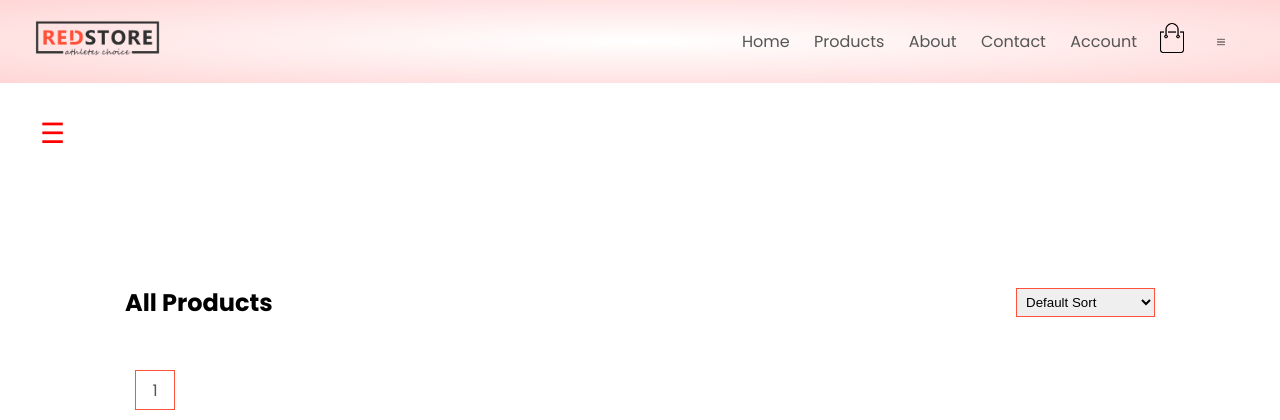
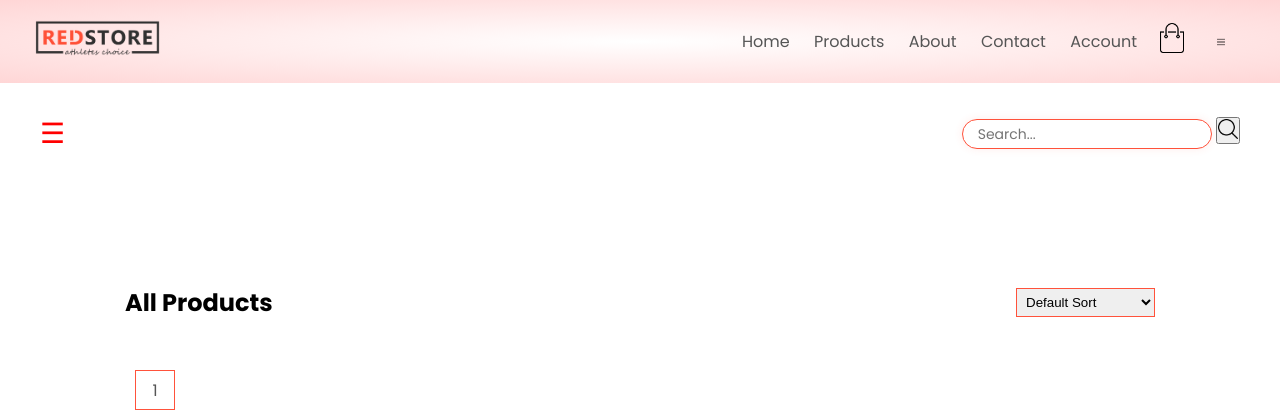
Before and after one commit to shifanct/RED-STORE, a Django app: page /products/ in a window 1280 px wide. Shown: the top 420 px of the page. Run offline with Django 5.2, Linux system fonts and the light colour scheme; the visitor is signed in with stand-in values (Sample User, id 1); data that the repository does not hold is empty.

Commit message:
Added Search Feature in Products page

```diff
--- a/redstore/products/urls.py
+++ b/redstore/products/urls.py
@@ -3,5 +3,5 @@ from . import views
 
 urlpatterns = [
     path('products/',views.product_list, name = 'product_list'),
-    path('detailed_view/<pk>',views.product_detailed_view, name = 'detailed_view')
+    path('detailed_view/<pk>',views.product_detailed_view, name = 'detailed_view'),
 ]
--- a/redstore/products/views.py
+++ b/redstore/products/views.py
@@ -12,6 +12,9 @@ def product_list(request):
         category = request.GET.get('category')
         category_obj = Category.objects.get(name = category)
         all_products = category_obj.category_products.all()
+    elif request.POST.get('search'):
+        search_element = request.POST.get('search')
+        all_products = Products.objects.filter(product__istartswith = search_element)
     else:
         all_products = Products.objects.all()
     paginator = Paginator(all_products, 8)
--- a/redstore/templates/products.html
+++ b/redstore/templates/products.html
@@ -3,7 +3,7 @@
 
 {% block content %}
 
-<!-- Internal CSS for the hamburger icon -->
+<!-- Internal CSS for the hamburger icon and search -->
 <style>
   .menu-icon {
     font-size: 28px;
@@ -17,6 +17,29 @@
     display: flex;
     align-items: center;
     padding-left: 10px;
+    justify-content: space-between;
+  }
+
+  .form {
+    padding-right: 20px;
+  }
+
+  .search {
+    width: 250px;
+    padding: 8px 15px;
+    border: 1px solid #ff523b;
+    border-radius: 30px;
+    background-color: #fff;
+    font-family: 'Poppins', sans-serif;
+    font-size: 14px;
+    color: #333;
+    box-shadow: 0 0 8px rgba(255, 82, 59, 0.1);
+    outline: none;
+    transition: 0.3s ease-in-out;
+  }
+
+  .search:focus {
+    box-shadow: 0 0 12px rgba(255, 82, 59, 0.3);
   }
 
 </style>
@@ -24,23 +47,23 @@
 <!-- Navbar with hamburger icon -->
 <div class="navbar">
   <span class="menu-icon" onclick="myFunction()">☰</span>
+  <form class="form" method="post" action="{% url 'product_list' %}">
+    {% csrf_token %}
+    <input name="search" type="text" placeholder="Search..." class="search">
+    <button><img src="{% static 'images/search-interface-symbol.png' %}" style="width: 20px;"></button>
+  </form>
 </div>
 
 <div id="categories" style="display: none;">
   {% for category in available_category %}
-    <a href="{% url 'product_list' %}?category={{ category  }}">{{ category }}</a><br>
+  <a href="{% url 'product_list' %}?category={{ category }}">{{ category }}</a><br>
   {% endfor %}
 </div>
 
 <script>
-    function myFunction(){
-        if (document.getElementById('categories').style.display == 'none')
-        {
-            document.getElementById('categories').style.display = 'block';
-        }
-        else{
-             document.getElementById('categories').style.display = 'none';
-        }
+  function myFunction() {
+    const categories = document.getElementById('categories');
+    categories.style.display = categories.style.display === 'none' ? 'block' : 'none';
   }
 </script>
 
@@ -97,8 +120,7 @@
   function menutoggle() {
     if (MenuItems.style.maxHeight == "0px") {
       MenuItems.style.maxHeight = "200px"
-        }
-        else {
+    } else {
       MenuItems.style.maxHeight = "0px"
     }
   }
```
Also changed, not shown: redstore/static/images/search-interface-symbol.png (added). Lines whose indentation alone changed are shown as unchanged.
